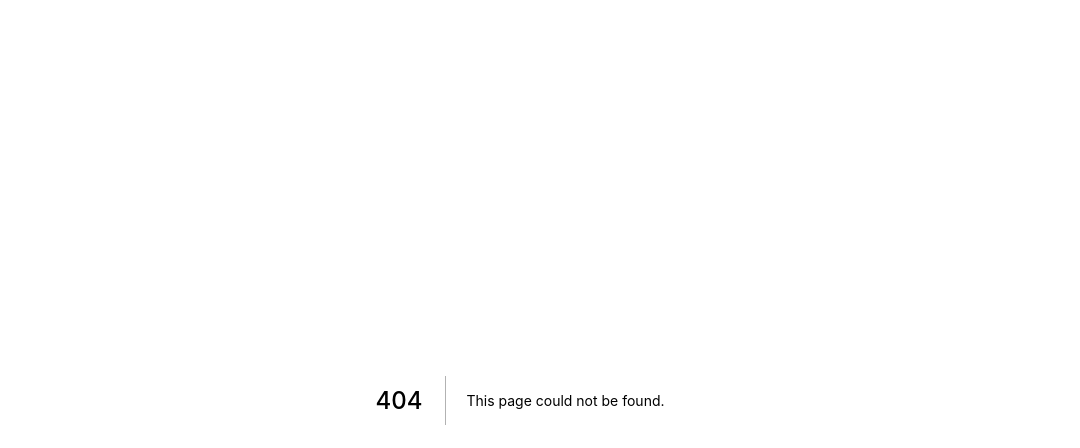
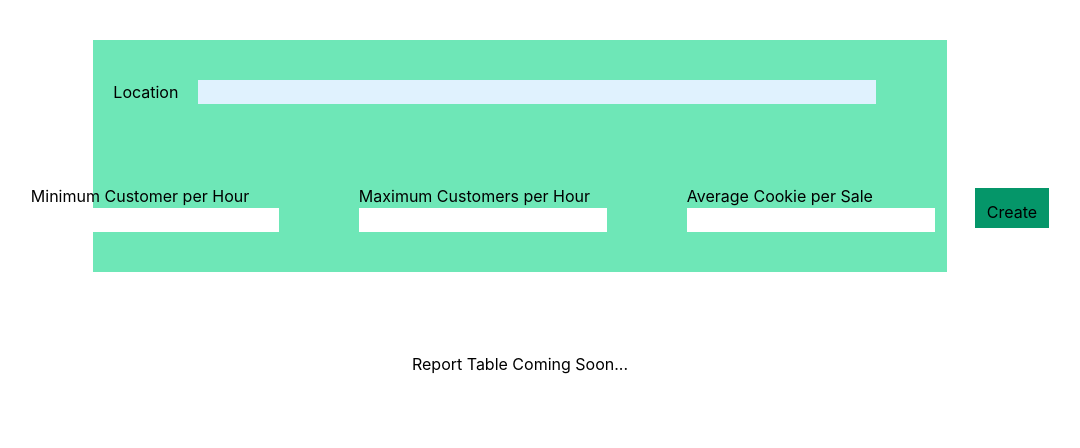
Before and after one commit to jjescandor/cookie-stand-admin, a Next.js app in the folder cookie-stand-admin/: page /main in a window 1280 px wide. Before the commit this address had no page. Shown: the top 448 px of the page, without its empty margins (120-1200 px from the left). Built offline with nearby package versions, Linux system fonts and the light colour scheme.

Commit message:
Finished the lab

```diff
--- /dev/null
+++ b/cookie-stand-admin/pages/footer.js
@@ -0,0 +1,10 @@
+
+import styles from '../styles/Home.module.css'
+
+export default function Footer() {
+    return (
+        <footer className="bg-emerald-600 h-10 my-auto flex flex-col content-center ">
+            <h2 className='my-auto'>&copy; 2021</h2>
+        </footer>
+    )
+}
--- /dev/null
+++ b/cookie-stand-admin/pages/form.js
@@ -0,0 +1,28 @@
+
+import styles from '../styles/Home.module.css'
+
+export default function From(props) {
+    return (
+        <form onSubmit={props.getBaseline} className='flex flex-col items-center bg-emerald-300 w-2/3 mx-auto my-10'>
+            <div className='w-full p-5'>
+                <label>Location</label>
+                <input name="loc" className='bg-sky-100 w-5/6 m-5' />
+            </div>
+            <div className="flex flex-row items-center">
+                <div className='flex flex-col p-10'>
+                    <label>Minimum Customer per Hour</label>
+                    <input type="number" name="min" className='bg-white' />
+                </div>
+                <div className='flex flex-col p-10'>
+                    <label>Maximum Customers per Hour</label>
+                    <input type="number" name="max" className='bg-white' />
+                </div>
+                <div className='flex flex-col p-10'>
+                    <label>Average Cookie per Sale</label>
+                    <input type="number" name="avg" className='bg-white' />
+                </div>
+                <button className='bg-emerald-600 h-10 p-3'>Create</button>
+            </div>
+        </form>
+    )
+}
--- /dev/null
+++ b/cookie-stand-admin/pages/header.js
@@ -0,0 +1,12 @@
+
+
+import styles from '../styles/Home.module.css'
+
+export default function Header() {
+
+    return (
+        <header className='bg-emerald-600 h-10  flex flex-col content-center'>
+            <h1 className="my-auto">Cookie Stand Admin</h1>
+        </header>
+    )
+}
--- a/cookie-stand-admin/pages/index.js
+++ b/cookie-stand-admin/pages/index.js
@@ -1,69 +1,15 @@
-import Head from 'next/head'
-import Image from 'next/image'
-import styles from '../styles/Home.module.css'
+import styles from '../styles/Home.module.css';
+import Main from "./main";
+import Header from "./header";
+import Footer from "./Footer";
 
 export default function Home() {
+
   return (
-    <div className={styles.container}>
-      <Head>
-        <title>Create Next App</title>
-        <meta name="description" content="Generated by create next app" />
-        <link rel="icon" href="/favicon.ico" />
-      </Head>
-
-      <main className={styles.main}>
-        <h1 className={styles.title}>
-          Welcome to <a href="https://nextjs.org">Next.js!</a>
-        </h1>
-
-        <p className={styles.description}>
-          Get started by editing{' '}
-          <code className={styles.code}>pages/index.js</code>
-        </p>
-
-        <div className={styles.grid}>
-          <a href="https://nextjs.org/docs" className={styles.card}>
-            <h2>Documentation &rarr;</h2>
-            <p>Find in-depth information about Next.js features and API.</p>
-          </a>
-
-          <a href="https://nextjs.org/learn" className={styles.card}>
-            <h2>Learn &rarr;</h2>
-            <p>Learn about Next.js in an interactive course with quizzes!</p>
-          </a>
-
-          <a
-            href="https://github.com/vercel/next.js/tree/canary/examples"
-            className={styles.card}
-          >
-            <h2>Examples &rarr;</h2>
-            <p>Discover and deploy boilerplate example Next.js projects.</p>
-          </a>
-
-          <a
-            href="https://vercel.com/new?utm_source=create-next-app&utm_medium=default-template&utm_campaign=create-next-app"
-            className={styles.card}
-          >
-            <h2>Deploy &rarr;</h2>
-            <p>
-              Instantly deploy your Next.js site to a public URL with Vercel.
-            </p>
-          </a>
-        </div>
-      </main>
-
-      <footer className={styles.footer}>
-        <a
-          href="https://vercel.com?utm_source=create-next-app&utm_medium=default-template&utm_campaign=create-next-app"
-          target="_blank"
-          rel="noopener noreferrer"
-        >
-          Powered by{' '}
-          <span className={styles.logo}>
-            <Image src="/vercel.svg" alt="Vercel Logo" width={72} height={16} />
-          </span>
-        </a>
-      </footer>
+    <div className='bg-emerald-50 text-black items-center h-screen  content-center items-center'>
+      <Header />
+      <Main />
+      <Footer />
     </div>
   )
 }
--- /dev/null
+++ b/cookie-stand-admin/pages/main.js
@@ -0,0 +1,30 @@
+import styles from '../styles/Home.module.css'
+import Form from "./form"
+import { useState } from 'react';
+
+export default function Main() {
+    const [input, getInput] = useState('');
+
+    const getBaseline = (e) => {
+        e.preventDefault()
+        const data = {
+            "location": e.target.loc.value,
+            "minCustomers": e.target.min.value,
+            "maxCustomers": e.target.max.value,
+            "avgCookies": e.target.avg.value
+        }
+        getInput(JSON.stringify(data))
+    }
+
+    return (
+        <main className='flex flex-col items-center'>
+            <Form getBaseline={getBaseline} />
+            <div className='flex flex-col items-center my-10'>
+                <h1>
+                    Report Table Coming Soon...
+                </h1>
+                <h1>{input}</h1>
+            </div>
+        </main>
+    )
+}
--- a/cookie-stand-admin/styles/globals.css
+++ b/cookie-stand-admin/styles/globals.css
@@ -6,6 +6,8 @@ html,
 body {
   padding: 0;
   margin: 0;
+  color: black;
+  background-color: white;
   font-family: -apple-system, BlinkMacSystemFont, Segoe UI, Roboto, Oxygen,
     Ubuntu, Cantarell, Fira Sans, Droid Sans, Helvetica Neue, sans-serif;
 }
```
